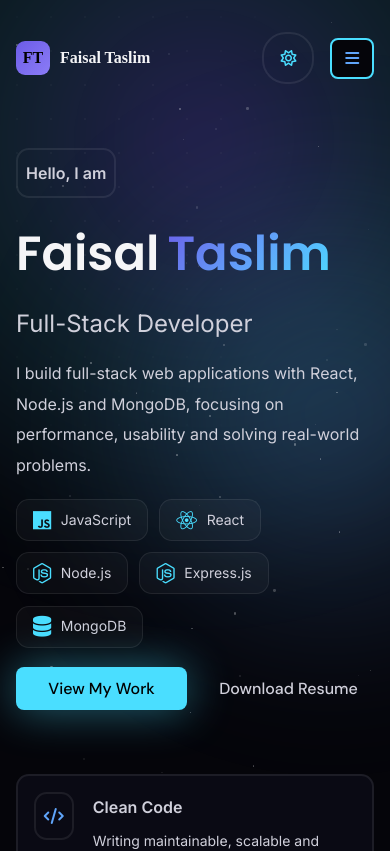
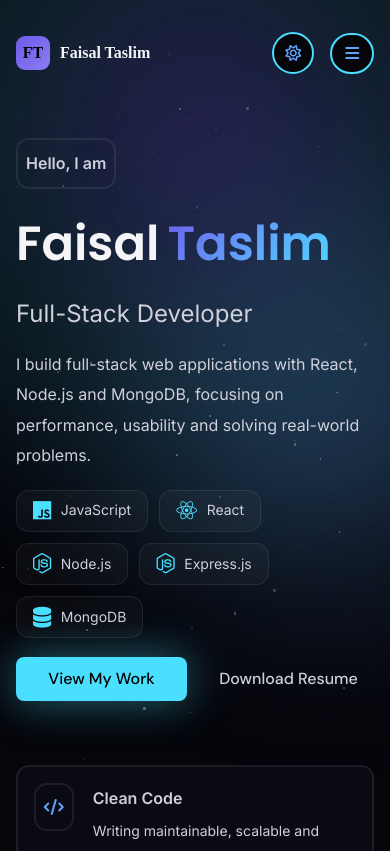
Before and after one commit to FaisalTaslim/portfolio, a React (Vite) app: page / in a window 390 px wide. Shown: the top 851 px of the page. Built offline with nearby package versions, Linux system fonts and the light colour scheme.

Commit message:
Changes in border color and padding size

```diff
--- a/src/components/Header/Header.css
+++ b/src/components/Header/Header.css
@@ -46,23 +46,35 @@
     & button:first-child {
       border-radius: 1.5rem;
     }
-    .fa-moon,
+    .fa-cloud-sun,
     .fa-sun {
       padding: 1rem;
       border-radius: 1.5rem;
-      color: var(--accent);
+      color: var(--highlight);
+      background: var(--bg-primary);
       cursor: pointer;
-      border: 2px solid var(--border);
+      border: 2px solid var(--accent);
 
       &:hover {
         border: 2px solid var(--accent);
         box-shadow: var(--shadow-glow);
+      }
+
+      @media screen and (max-width: 768px) {
+        & {
+          padding: 0.7rem;
+        }
       }
     }
   }
 
   .hamburger-menu {
     display: none;
+
+    @media screen and (max-width: 768px) {
+      border-radius: 1.5rem;
+      padding: 0.7rem;
+    }
   }
 
   @media screen and (max-width: 768px) {
--- a/src/components/Header/Header.jsx
+++ b/src/components/Header/Header.jsx
@@ -45,7 +45,7 @@
         />
         <div className="theme-change-icons">
           <i
-            className="fa-regular fa-moon"
+            class="fa-solid fa-cloud-sun"
             style={{ display: activeTheme === "dark" ? "none" : "block" }}
             onClick={() => setTheme("dark")}
           ></i>
--- a/src/styles/base/dark-theme.css
+++ b/src/styles/base/dark-theme.css
@@ -82,7 +82,7 @@
   --text-secondary: #334155;
   --text-muted: #64748b;
 
-  --border: black;
+  --border: rgba(10, 10, 20, 0.15);
   --glass: rgba(255, 255, 255, 0.7);
 
   --gradient-main: linear-gradient(180deg,
```
